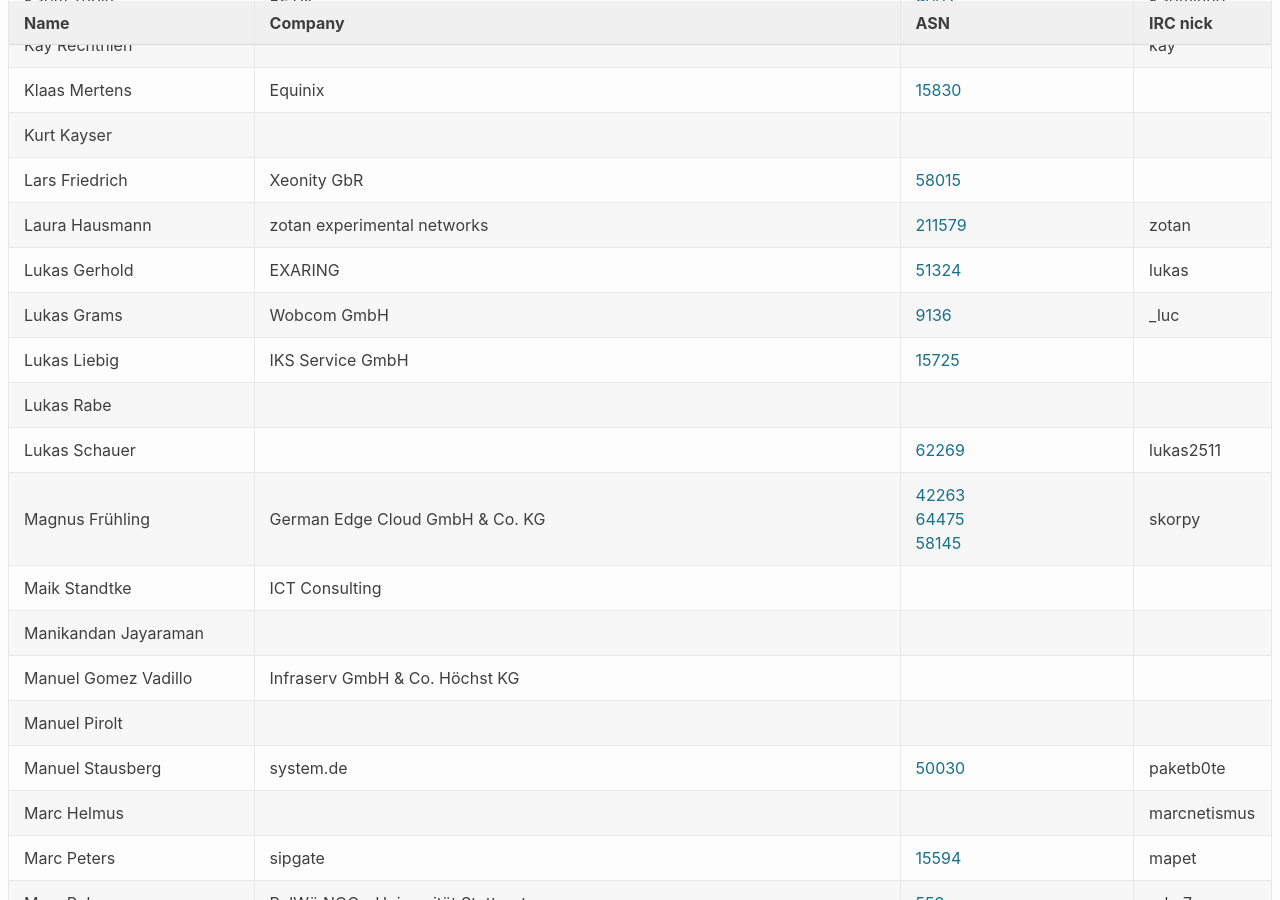
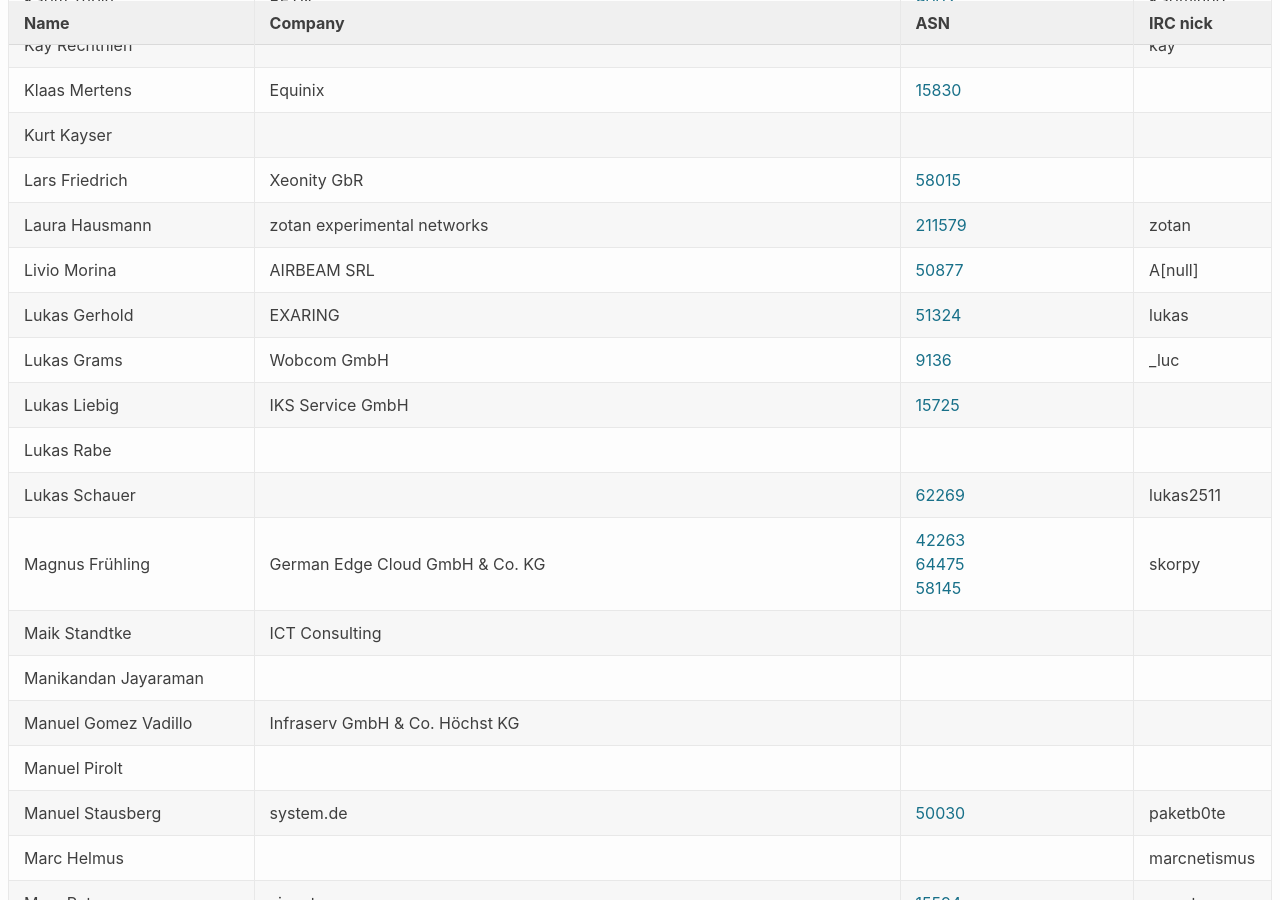
Before and after one commit to denog/pretix-attendeelist, a Jekyll site: the page built from denog13/index.markdown, in a window 1280 px wide and 900 px high, scrolled down 4312 px. Built offline with Jekyll 4.4.1, drawn with Linux system fonts in a browser that asks for light colours.

Commit message:
Latest data: Mon Oct  4 16:43:24 UTC 2021

```diff
--- a/_data/attendees_denog13.json
+++ b/_data/attendees_denog13.json
@@ -586,6 +586,12 @@
     "company": "zotan experimental networks",
     "irc": "zotan",
     "asn": "211579"
+  },
+  {
+    "name": "Livio Morina",
+    "company": "AIRBEAM SRL",
+    "irc": "A[null]",
+    "asn": "50877"
   },
   {
     "name": "Lukas Gerhold",
```
